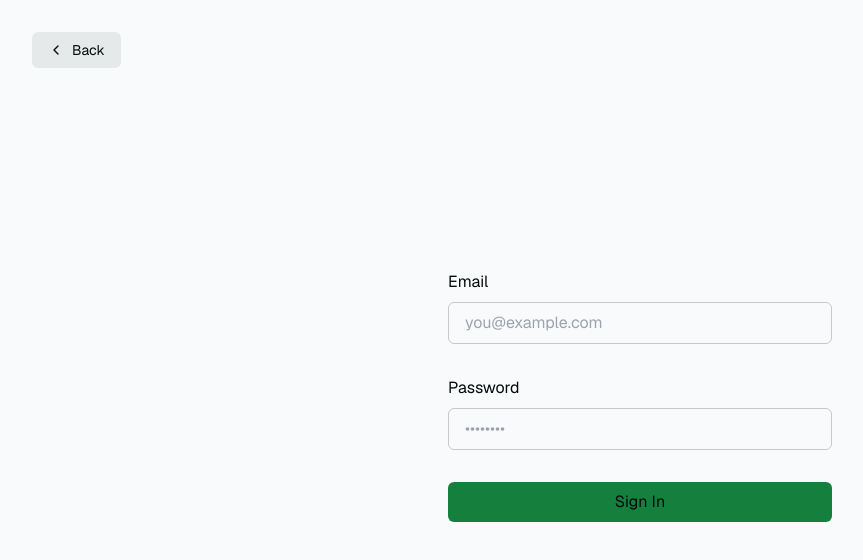
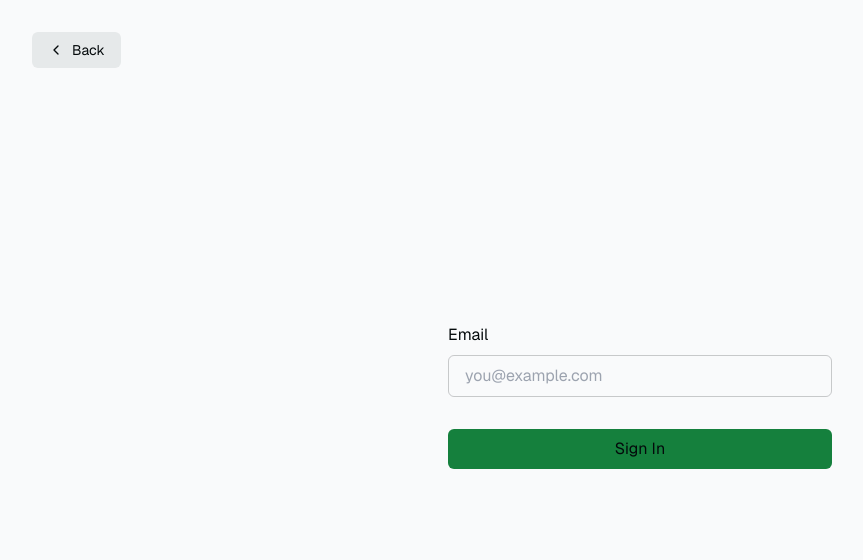
Before and after one commit to JumppanenTomi/Cafe-AVA-s-Coffee-Pass, a Next.js app: page /auth/login in a window 1280 px wide. Shown: the top 560 px of the page, without its empty margins (0-863 px from the left). Built offline with nearby package versions, Linux system fonts and the light colour scheme.

Commit message:
Changed signup and signin to use OTP

```diff
--- a/app/auth/login/page.tsx
+++ b/app/auth/login/page.tsx
@@ -8,15 +8,15 @@ export default function Login({searchParams,}: { searchParams: { message: string
 		"use server";
 
 		const email = formData.get("email") as string;
-		const password = formData.get("password") as string;
 		const supabase = createClient();
 
-		const {error} = await supabase.auth.signInWithPassword({
+		console.log("email", email, "formdata", formData)
+		const {data, error} = await supabase.auth.signInWithOtp({
 			email,
-			password,
 		});
 
 		if (error) {
+			console.log("error:", error)
 			return redirect("/auth/login?message=Could not authenticate user");
 		}
 
@@ -57,16 +57,6 @@ export default function Login({searchParams,}: { searchParams: { message: string
 					placeholder="you@example.com"
 					required
 				/>
-				<label className="text-md" htmlFor="password">
-					Password
-				</label>
-				<input
-					className="rounded-md px-4 py-2 bg-inherit border mb-6"
-					type="password"
-					name="password"
-					placeholder="••••••••"
-					required
-				/>
 				<SubmitButton
 					formAction={signIn}
 					className="bg-green-700 rounded-md px-4 py-2 text-foreground mb-2"
--- a/app/auth/register/page.tsx
+++ b/app/auth/register/page.tsx
@@ -10,18 +10,17 @@ export default function Register({searchParams,}: { searchParams: { message: str
 
 		const origin = headers().get("origin");
 		const email = formData.get("email") as string;
-		const password = formData.get("password") as string;
 		const supabase = createClient();
 
-		const {error} = await supabase.auth.signUp({
+		const {data, error} = await supabase.auth.signInWithOtp({
 			email,
-			password,
 			options: {
 				emailRedirectTo: `${origin}/auth/callback`,
 			},
 		});
 
 		if (error) {
+			console.log("error", error)
 			return redirect("/auth/register?message=Could not authenticate user");
 		}
 
@@ -62,16 +61,6 @@ export default function Register({searchParams,}: { searchParams: { message: str
 					placeholder="you@example.com"
 					required
 				/>
-				<label className="text-md" htmlFor="password">
-					Password
-				</label>
-				<input
-					className="rounded-md px-4 py-2 bg-inherit border mb-6"
-					type="password"
-					name="password"
-					placeholder="••••••••"
-					required
-				/>
 				<SubmitButton
 					formAction={signUp}
 					className="border border-foreground/20 rounded-md px-4 py-2 text-foreground mb-2"
```
Also changed, not shown: 2 other files (tests, documents, lock files or other folders).
